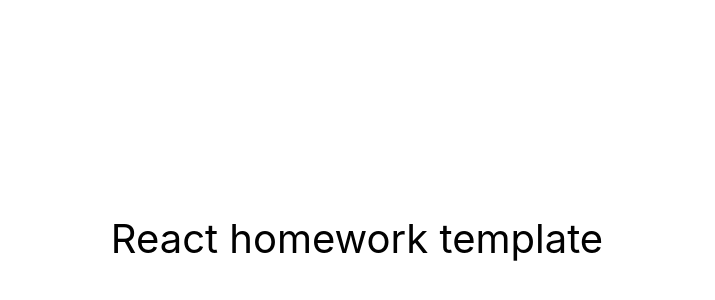
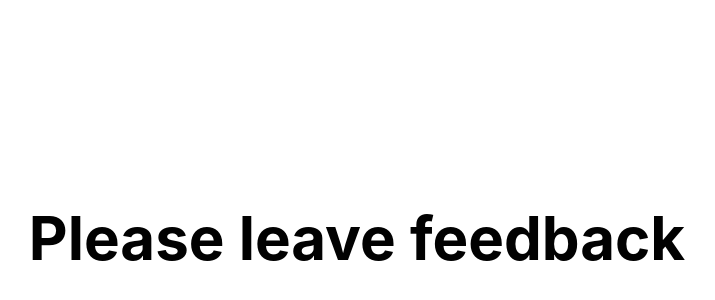
Before and after one commit to DTripleD/goit-react-hw-02-feedback, a React (Create React App) app: page / in a window 1280 px wide. Shown: the part 162-462 px from the top of the page, without its empty margins (283-998 px from the left). Built offline with nearby package versions, Linux system fonts and the light colour scheme.

Commit message:
Start creating files

```diff
--- a/src/components/App/App.jsx
+++ b/src/components/App/App.jsx
@@ -1,3 +1,5 @@
+import FeedBack from "components/FeedBack/FeedBack";
+
 export const App = () => {
   return (
     <div
@@ -10,7 +12,7 @@ export const App = () => {
         color: '#010101'
       }}
     >
-      React homework template
+      <FeedBack />
     </div>
   );
 };
--- a/src/components/FeedBack/FeedBack.jsx
+++ b/src/components/FeedBack/FeedBack.jsx
@@ -0,0 +1,22 @@
+import { Component } from "react";
+
+class FeedBack extends Component{
+    state = {
+        good: 0,
+        neutral: 0,
+        bad: 0
+      }
+
+      render(){
+        return(
+            <>
+            <h2>Please leave feedback</h2>
+            <form>
+
+            </form>
+            </>
+        )
+      }
+}
+
+export default FeedBack;
```
